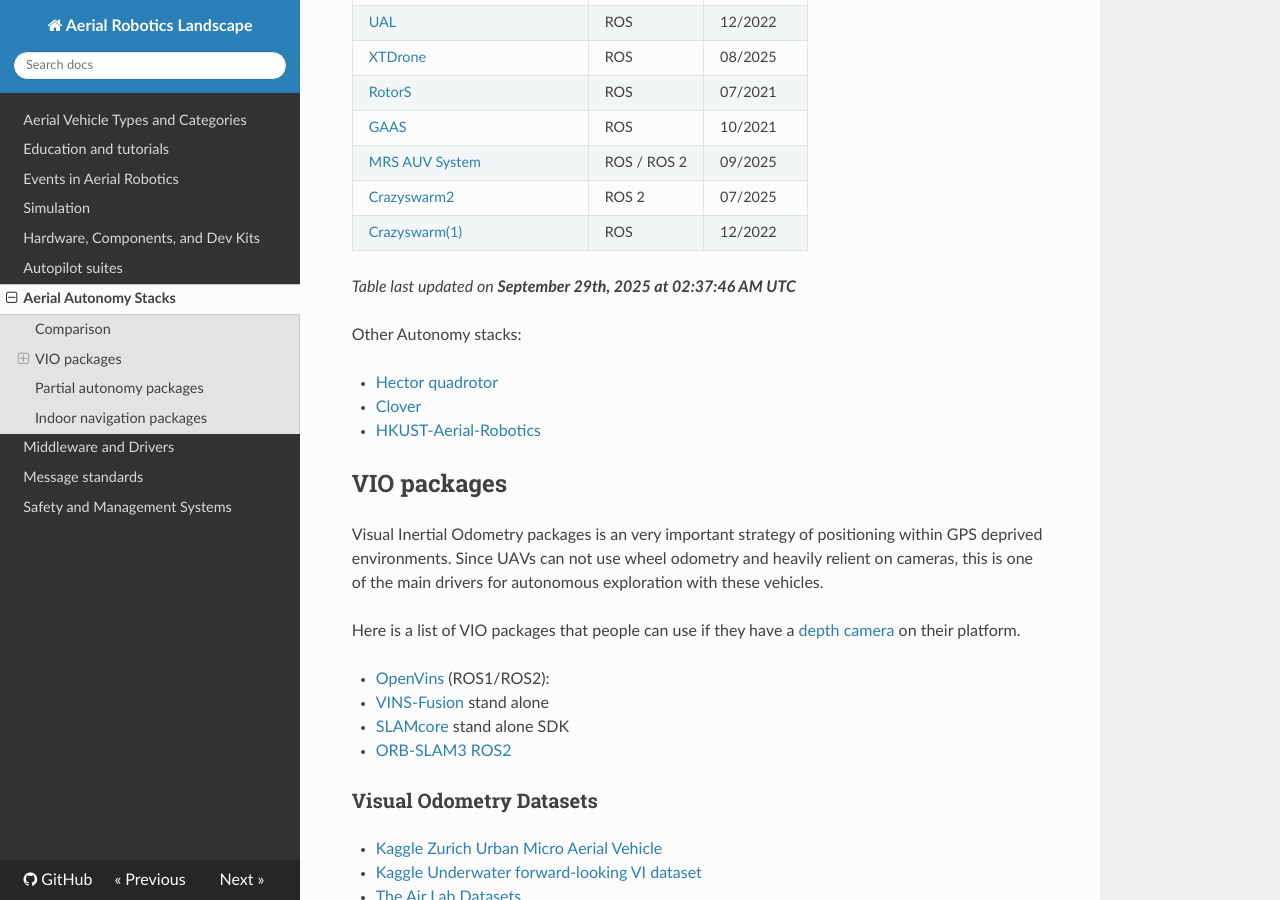
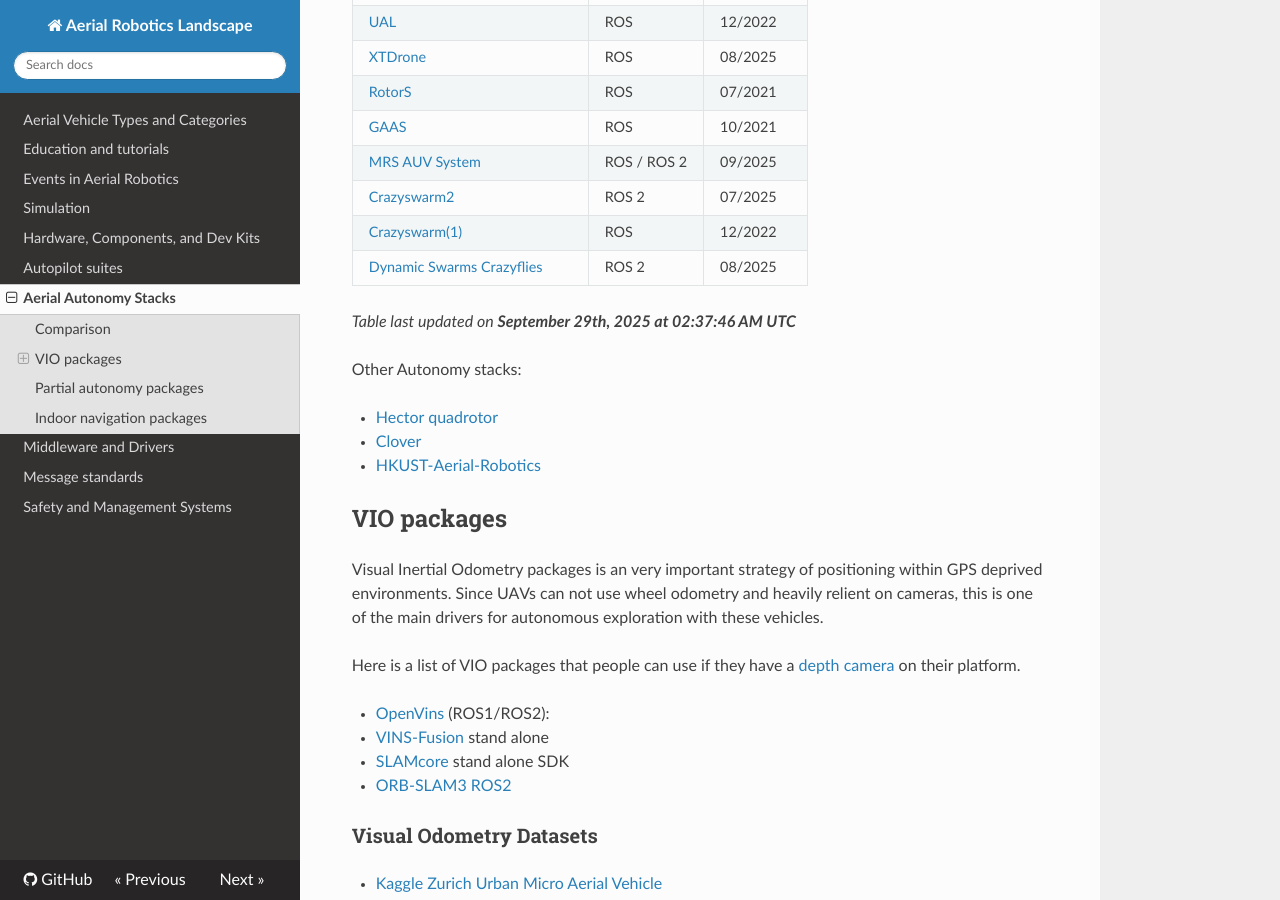
Before and after one commit to ROS-Aerial/aerial_robotic_landscape, an MkDocs documentation site: the page built from docs/aerial_autonomy_stacks.md, in a window 1280 px wide and 900 px high, scrolled down 840 px. Built offline with MkDocs 1.6.1, drawn with Linux system fonts in a browser that asks for light colours; nearby versions of some CDN libraries.

Commit message:
Update aerial autonomy stacks with new entry (#136)
* Update aerial autonomy stacks with new entry

Added a new entry for 'Dynamic Swarms Crazyflie' to the aerial autonomy stacks table.

* Fix table formatting in aerial autonomy stacks doc

* Fix formatting of Dynamic Swarms Crazyflies entry

```diff
--- a/docs/aerial_autonomy_stacks.md
+++ b/docs/aerial_autonomy_stacks.md
@@ -27,6 +27,7 @@
 | [MRS AUV System](https://github.com/ctu-mrs/mrs_uav_system)   | ROS / ROS 2       | 09/2025 |
 | [Crazyswarm2](https://github.com/IMRCLab/crazyswarm2)         | ROS 2        | 07/2025 |
 | [Crazyswarm(1)](https://crazyswarm.readthedocs.io/en/latest/)    | ROS        | 12/2022      |
+| [Dynamic Swarms Crazyflies](https://github.com/DynamicSwarms/ds-crazyflies) | ROS 2 | 08/2025 |
 
 _Table last updated on **September 29th, 2025 at 02:37:46 AM UTC**_
 
```
